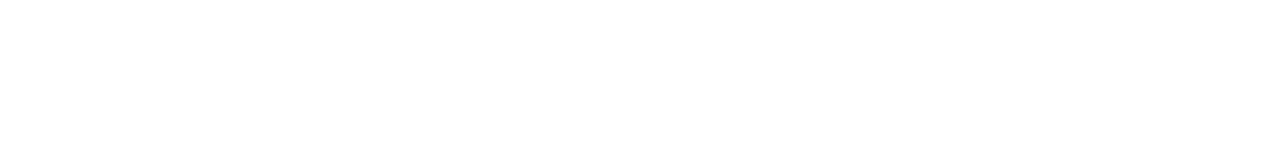
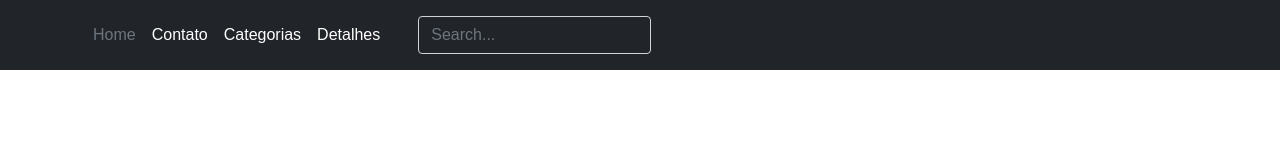
Before and after one commit to LeoMasago/cp4Front, a plain HTML site: page index.html in a window 1280 px wide. Drawn offline with nearby package versions, Linux system fonts and the light colour scheme.

```diff
--- a/index.html
+++ b/index.html
@@ -4,12 +4,28 @@
 <head>
     <meta charset="UTF-8">
     <meta name="viewport" content="width=device-width, initial-scale=1.0">
+    <link rel="stylesheet" href="https://maxcdn.bootstrapcdn.com/bootstrap/4.5.2/css/bootstrap.min.css">
     <link rel="stylesheet" href="style.css">
     <title>Eco Trend</title>
 </head>
 
 <body>
-
+    <header class="p-3 text-bg-dark">
+        <div class="container">
+            <div class="d-flex flex-wrap align-items-center justify-content-center justify-content-lg-start">
+                <ul class="nav col-12 col-lg-auto me-lg-auto mb-2 justify-content-center mb-md-0">
+                    <li><a href="#" class="nav-link px-2 text-secondary">Home</a></li>
+                    <li><a href="#" class="nav-link px-2 text-white">Contato</a></li>
+                    <li><a href="#" class="nav-link px-2 text-white">Categorias</a></li>
+                    <li><a href="#" class="nav-link px-2 text-white">Detalhes</a></li>
+                </ul>
+                <form class="col-12 col-lg-auto mb-3 mb-lg-0 me-lg-3" role="search">
+                    <input type="search" class="form-control form-control-dark text-bg-dark" placeholder="Search..."
+                        aria-label="Search">
+                </form>
+            </div>
+        </div>
+    </header>
 </body>
 
 </html>
--- a/style.css
+++ b/style.css
@@ -0,0 +1,124 @@
+.p-3 {
+    padding: 1rem !important;
+}
+
+.text-bg-dark {
+    color: #fff !important;
+    background-color: RGBA(var(--bs-dark-rgb), var(--bs-bg-opacity, 1)) !important;
+}
+*, ::after, ::before {
+    box-sizing: border-box;
+}
+
+header {
+    display: block;
+    unicode-bidi: isolate;
+}
+body {
+    margin: 0;
+    font-family: var(--bs-body-font-family);
+    font-size: var(--bs-body-font-size);
+    font-weight: var(--bs-body-font-weight);
+    line-height: var(--bs-body-line-height);
+    color: var(--bs-body-color);
+    text-align: var(--bs-body-text-align);
+    background-color: var(--bs-body-bg);
+    -webkit-text-size-adjust: 100%;
+    -webkit-tap-highlight-color: transparent;
+}
+:root {
+    --bs-breakpoint-xs: 0;
+    --bs-breakpoint-sm: 576px;
+    --bs-breakpoint-md: 768px;
+    --bs-breakpoint-lg: 992px;
+    --bs-breakpoint-xl: 1200px;
+    --bs-breakpoint-xxl: 1400px;
+}
+:root, [data-bs-theme=light] {
+    --bs-blue: #0d6efd;
+    --bs-indigo: #6610f2;
+    --bs-purple: #6f42c1;
+    --bs-pink: #d63384;
+    --bs-red: #dc3545;
+    --bs-orange: #fd7e14;
+    --bs-yellow: #ffc107;
+    --bs-green: #198754;
+    --bs-teal: #20c997;
+    --bs-cyan: #0dcaf0;
+    --bs-black: #000;
+    --bs-white: #fff;
+    --bs-gray: #6c757d;
+    --bs-gray-dark: #343a40;
+    --bs-gray-100: #f8f9fa;
+    --bs-gray-200: #e9ecef;
+    --bs-gray-300: #dee2e6;
+    --bs-gray-400: #ced4da;
+    --bs-gray-500: #adb5bd;
+    --bs-gray-600: #6c757d;
+    --bs-gray-700: #495057;
+    --bs-gray-800: #343a40;
+    --bs-gray-900: #212529;
+    --bs-primary: #0d6efd;
+    --bs-secondary: #6c757d;
+    --bs-success: #198754;
+    --bs-info: #0dcaf0;
+    --bs-warning: #ffc107;
+    --bs-danger: #dc3545;
+    --bs-light: #f8f9fa;
+    --bs-dark: #212529;
+    --bs-primary-rgb: 13, 110, 253;
+    --bs-secondary-rgb: 108, 117, 125;
+    --bs-success-rgb: 25, 135, 84;
+    --bs-info-rgb: 13, 202, 240;
+    --bs-warning-rgb: 255, 193, 7;
+    --bs-danger-rgb: 220, 53, 69;
+    --bs-light-rgb: 248, 249, 250;
+    --bs-dark-rgb: 33, 37, 41;
+    --bs-primary-text-emphasis: #052c65;
+    --bs-secondary-text-emphasis: #2b2f32;
+    --bs-success-text-emphasis: #0a3622;
+    --bs-info-text-emphasis: #055160;
+    --bs-warning-text-emphasis: #664d03;
+    --bs-danger-text-emphasis: #58151c;
+    --bs-light-text-emphasis: #495057;
+    --bs-dark-text-emphasis: #495057;
+    --bs-primary-bg-subtle: #cfe2ff;
+    --bs-secondary-bg-subtle: #e2e3e5;
+    --bs-success-bg-subtle: #d1e7dd;
+
+}
+:root {
+    --docsearch-primary-color: #5468ff;
+    --docsearch-text-color: #1c1e21;
+    --docsearch-spacing: 12px;
+    --docsearch-icon-stroke-width: 1.4;
+    --docsearch-highlight-color: var(--docsearch-primary-color);
+    --docsearch-muted-color: #969faf;
+    --docsearch-container-background: rgba(101,108,133,0.8);
+    --docsearch-logo-color: #5468ff;
+    --docsearch-modal-width: 560px;
+    --docsearch-modal-height: 600px;
+    --docsearch-modal-background: #f5f6f7;
+    --docsearch-modal-shadow: inset 1px 1px 0 0 hsla(0,0%,100%,0.5), 0 3px 8px 0 #555a64;
+    --docsearch-searchbox-height: 56px;
+    --docsearch-searchbox-background: #ebedf0;
+    --docsearch-searchbox-focus-background: #fff;
+    --docsearch-searchbox-shadow: inset 0 0 0 2px var(--docsearch-primary-color);
+    --docsearch-hit-height: 56px;
+    --docsearch-hit-color: #444950;
+    --docsearch-hit-active-color: #fff;
+    --docsearch-hit-background: #fff;
+    --docsearch-hit-shadow: 0 1px 3px 0 #d4d9e1;
+    --docsearch-key-gradient: linear-gradient(-225deg,#d5dbe4,#f8f8f8);
+    --docsearch-key-shadow: inset 0 -2px 0 0 #cdcde6, inset 0 0 1px 1px #fff, 0 1px 2px 1px rgba(30,35,90,0.4);
+    --docsearch-key-pressed-shadow: inset 0 -2px 0 0 #cdcde6, inset 0 0 1px 1px #fff, 0 1px 1px 0 rgba(30,35,90,0.4);
+    --docsearch-footer-height: 44px;
+    --docsearch-footer-background: #fff;
+    --docsearch-footer-shadow: 0 -1px 0 0 #e0e3e8, 0 -3px 6px 0 rgba(69,98,155,0.12);
+}
+*, ::after, ::before {
+    box-sizing: border-box;
+}
+*, ::after, ::before {
+    box-sizing: border-box;
+}
```
